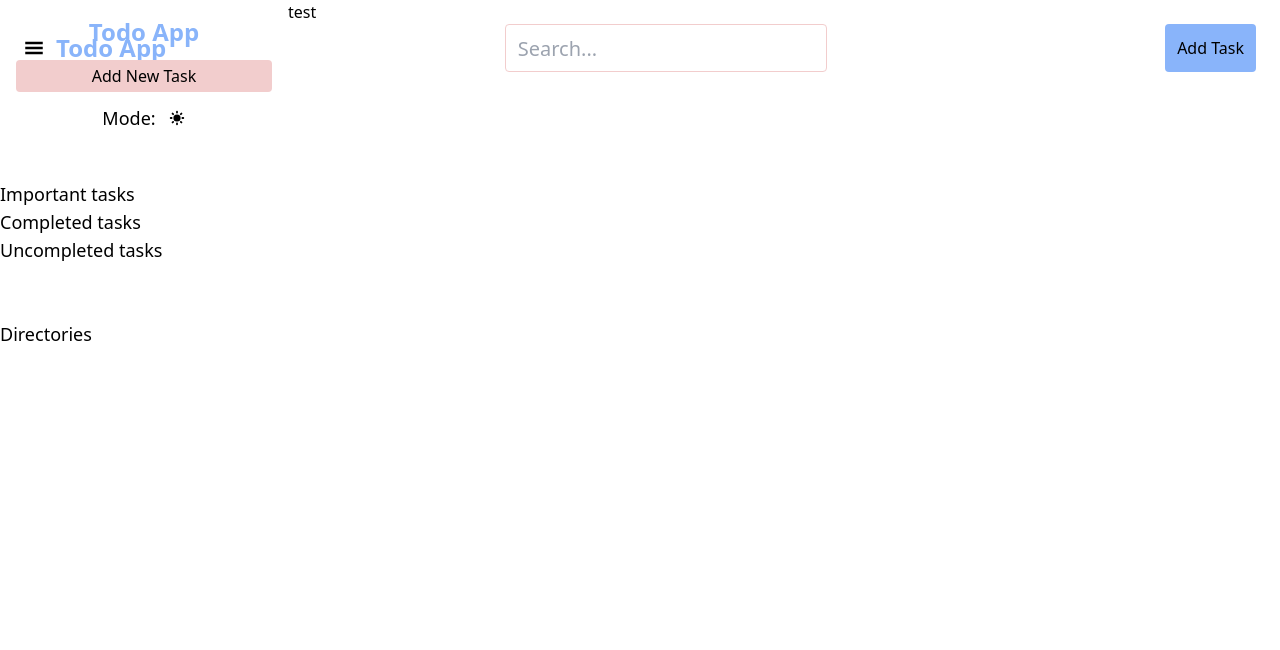
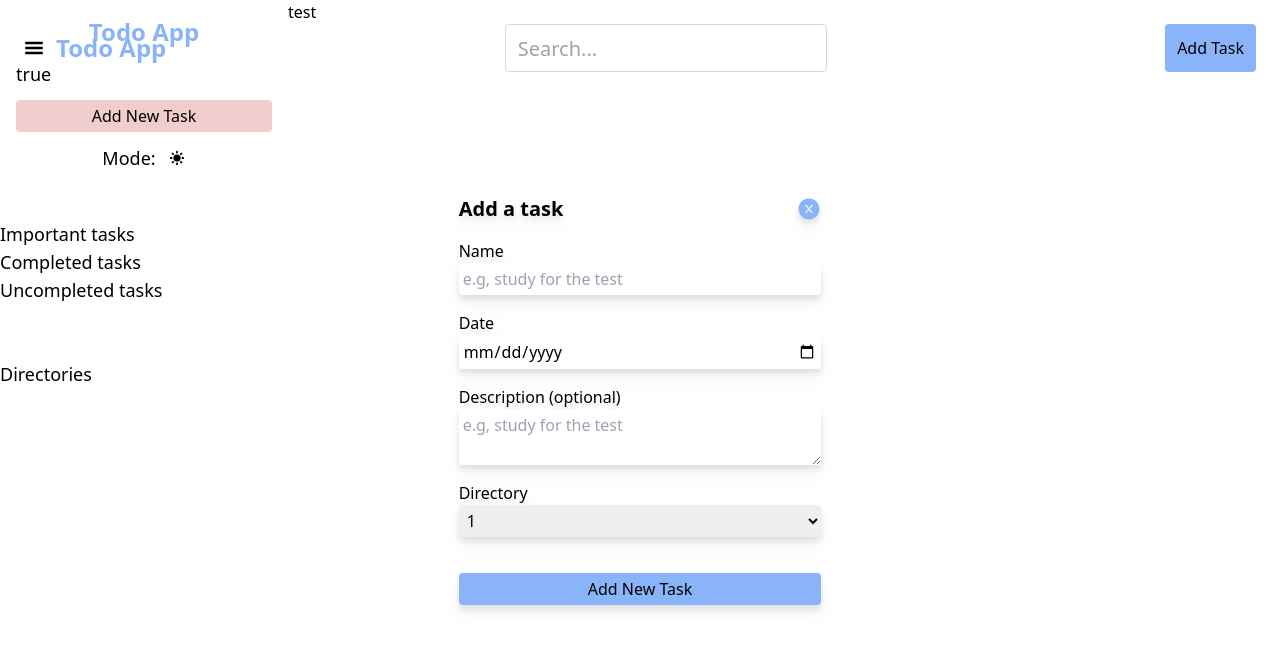
Before and after one commit to kelly-jsx/todo-app, a React (Vite) app: page / in a window 1280 px wide. Both pictures are taken after a click on the button "Add New Task". Shown: the top 650 px of the page. Built offline with nearby package versions, Linux system fonts and the light colour scheme; what @catppuccin/tailwindcss would draw is missing.

Commit message:
showing modal

```diff
--- a/src/app/store.ts
+++ b/src/app/store.ts
@@ -1,17 +1,19 @@
-import { configureStore, ThunkAction, Action } from '@reduxjs/toolkit';
-import counterReducer from '../features/counter/counterSlice';
+import { configureStore, ThunkAction, Action } from '@reduxjs/toolkit'
+import counterReducer from '../features/counter/counterSlice'
+import modalReducer from '../features/modalSlice'
 
 export const store = configureStore({
   reducer: {
     counter: counterReducer,
+    modal: modalReducer,
   },
-});
+})
 
-export type AppDispatch = typeof store.dispatch;
-export type RootState = ReturnType<typeof store.getState>;
+export type AppDispatch = typeof store.dispatch
+export type RootState = ReturnType<typeof store.getState>
 export type AppThunk<ReturnType = void> = ThunkAction<
   ReturnType,
   RootState,
   unknown,
   Action<string>
->;
+>
--- a/src/components/Sidebar/Sidebar.tsx
+++ b/src/components/Sidebar/Sidebar.tsx
@@ -1,15 +1,24 @@
 import React from 'react'
 import DarkMode from './DarkMode'
+import { useDispatch, useSelector } from 'react-redux'
+import { ModalState, toggleModal } from '../../features/modalSlice'
 
 export default function Sidebar() {
+  const modal = useSelector((state: ModalState) => state.modal)
+  const dispatch = useDispatch()
+
   return (
     <div className="hidden relative top-0 flex-col gap-4 pt-4 w-72 h-screen text-lg lg:flex bg-mantle text-text z-90">
       <div className="flex flex-col gap-3 justify-center px-4">
         <h1 className="text-2xl font-bold text-center text-primary">
           Todo App
         </h1>
+        <p>{modal.showModal.toString()}</p>
         {/* TODO dark mode */}
-        <button className="px-4 py-1 w-full text-base capitalize rounded bg-secondary">
+        <button
+          className="px-4 py-1 w-full text-base capitalize rounded bg-secondary"
+          onClick={() => dispatch(toggleModal())}
+        >
           add new task
         </button>
         <DarkMode />
--- a/src/components/TaskModal.tsx
+++ b/src/components/TaskModal.tsx
@@ -1,14 +1,24 @@
 import React from 'react'
 
 import { AiFillCloseCircle } from 'react-icons/ai'
+import { useDispatch, useSelector } from 'react-redux'
+import { toggleModal } from '../features/modalSlice'
 
 export default function TaskModal() {
+  const modal = useSelector((state) => state.modal)
+  const dispatch = useDispatch()
+
   return (
-    <div className="flex absolute top-0 justify-center items-center w-screen h-screen bg-base/90 z-100 text-text hidden">
+    <>
+      {modal.showModal ? (
+        <div className="flex absolute top-0 justify-center items-center w-screen h-screen bg-base/90 z-100 text-text">
           <div className="p-6 w-96 rounded-lg drop-shadow-lg lg:w-1/3 lg:p-8 bg-mantle">
             <div className="flex justify-between items-center mb-4 w-full">
               <h1 className="text-xl font-bold">Add a task</h1>
-          <button className="text-2xl text-primary">
+              <button
+                className="text-2xl text-primary"
+                onClick={() => dispatch(toggleModal())}
+              >
                 <AiFillCloseCircle />
               </button>
             </div>
@@ -54,5 +64,7 @@ export default function TaskModal() {
             </form>
           </div>
         </div>
+      ) : null}
+    </>
   )
 }
--- /dev/null
+++ b/src/features/actions.ts
@@ -0,0 +1,5 @@
+export const showModal = () => {
+  return {
+    type: 'SHOW_MODAL',
+  }
+}
--- /dev/null
+++ b/src/features/modalSlice.ts
@@ -0,0 +1,24 @@
+import { createSlice } from '@reduxjs/toolkit'
+
+export interface ModalState {
+  modal: any
+  showModal: boolean
+}
+
+const initialState = {
+  showModal: false,
+} as ModalState
+
+export const modalSlice = createSlice({
+  name: 'modal',
+  initialState,
+  reducers: {
+    toggleModal: (state) => {
+      state.showModal = !state.showModal
+    },
+  },
+})
+
+export const { toggleModal } = modalSlice.actions
+
+export default modalSlice.reducer
```
Also changed, not shown: src/features/counter/counterSlice.ts (+26 -26 lines). Lines whose indentation alone changed are shown as unchanged.
